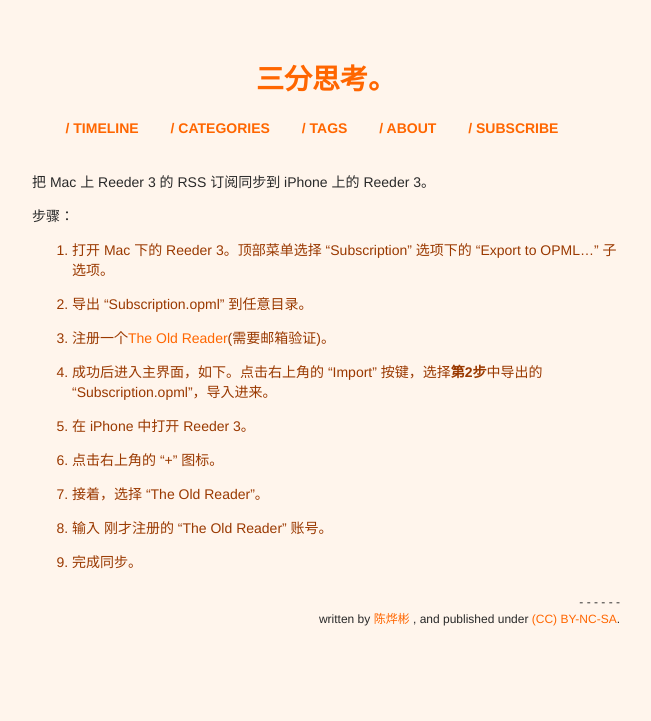
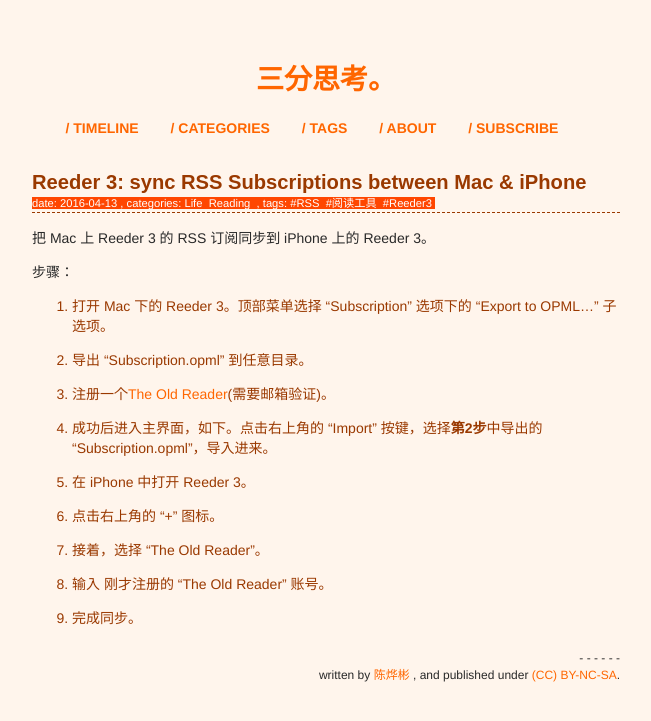
Before and after one commit to xianyuxmu/xianyuxmu.github.io, a Jekyll site: the page built from _posts/2016-04-13-life-Reeder-3-sync-RSS-subscriptions-between-Mac-iPhone.md, in a window 1280 px wide. Shown: the top 721 px of the page, without its empty margins (314-965 px from the left). Built offline with Jekyll 4.4.1, drawn with Linux system fonts in a browser that asks for light colours; our own code applies the rules of GitHub Pages for plain Markdown files; comment, search, counter and statistics services are not loaded.

Commit message:
change category

```diff
--- a/_posts/2016-04-13-life-Reeder-3-sync-RSS-subscriptions-between-Mac-iPhone.md
+++ b/_posts/2016-04-13-life-Reeder-3-sync-RSS-subscriptions-between-Mac-iPhone.md
@@ -1,9 +1,10 @@
 ---
 layout: post
-title: Reeder 3: sync RSS Subscriptions between Mac & iPhone
+title: 'Reeder 3: sync RSS Subscriptions between Mac & iPhone'
 date: 2016-04-13 12:44:01 +0800
 categories:
 - Life
+- Reading
 tags:
 - RSS
 - 阅读工具
```
